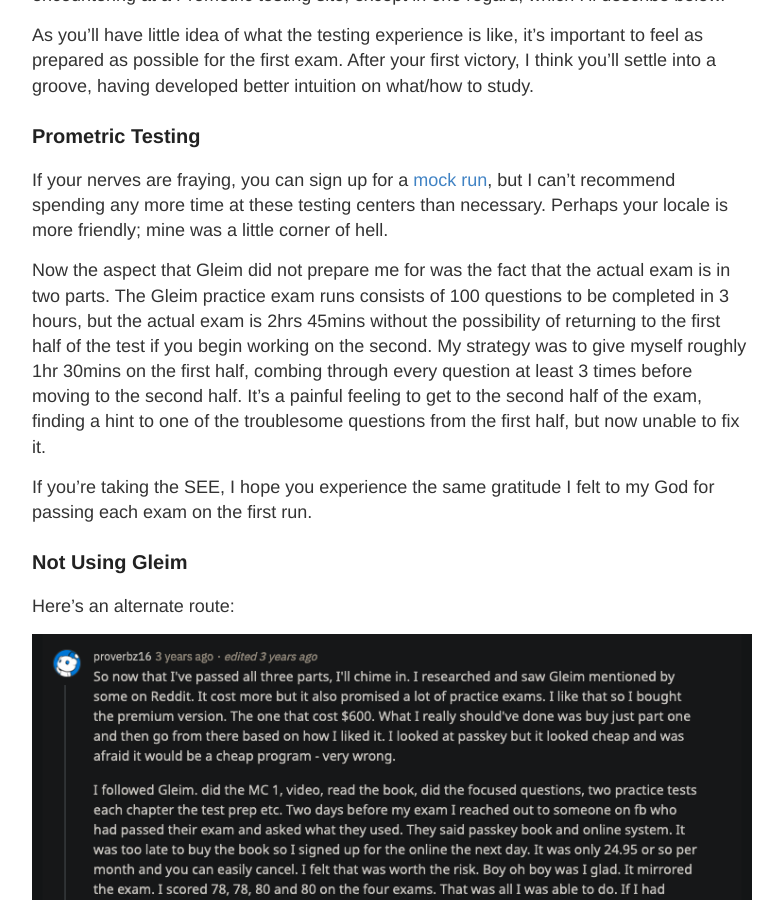
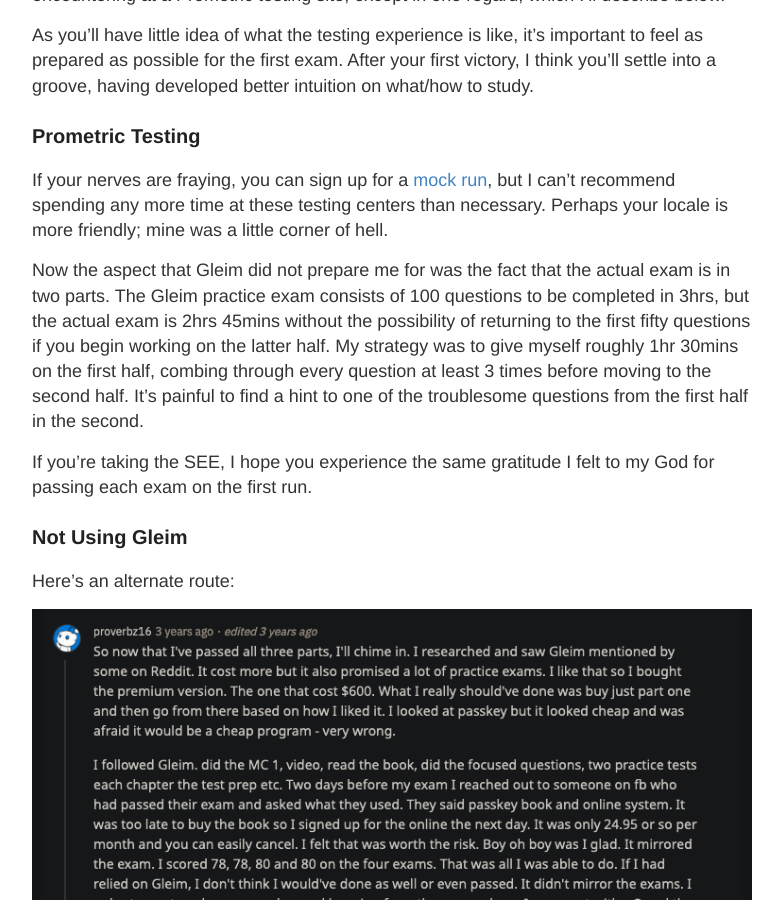
Before and after one commit to poastmil/junsunglee.com, a Jekyll site: the page built from _posts/2021-3-30-A-Tale-of-Tax-Licensing.md, in a window 1280 px wide and 900 px high, scrolled down 2861 px. Shown: the whole window, without its empty margins (248-1031 px from the left). Built offline with Jekyll 4.4.1, drawn with Linux system fonts in a browser that asks for light colours.

Commit message:
Updated post

```diff
--- a/_posts/2021-3-30-A-Tale-of-Tax-Licensing.md
+++ b/_posts/2021-3-30-A-Tale-of-Tax-Licensing.md
@@ -51,12 +51,13 @@
 
 If your nerves are fraying, you can sign up for a [mock run](https://www.prometric.com/test-takers/search/irs), but I can't recommend spending any more time at these testing centers than necessary. Perhaps your locale is more friendly; mine was a little corner of hell.
 
-Now the aspect that Gleim did not prepare me for was the fact that the actual exam is in two parts. The Gleim practice exam runs consists of 100 questions to be completed in 3 hours, but the actual exam is 2hrs 45mins without the possibility of returning to the first half of the test if you begin working on the second. My strategy was to give myself roughly 1hr 30mins on the first half, combing through every question at least 3 times before moving to the second half. It's a painful feeling to get to the second half of the exam, finding a hint to one of the troublesome questions from the first half, but now unable to fix it.
+Now the aspect that Gleim did not prepare me for was the fact that the actual exam is in two parts. The Gleim practice exam consists of 100 questions to be completed in 3hrs, but the actual exam is 2hrs 45mins without the possibility of returning to the first fifty questions if you begin working on the latter half. My strategy was to give myself roughly 1hr 30mins on the first half, combing through every question at least 3 times before moving to the second half. It's painful to find a hint to one of the troublesome questions from the first half in the second.
 
 If you're taking the SEE, I hope you experience the same gratitude I felt to my God for passing each exam on the first run.
 
 
 ### Not Using Gleim
+
 Here's an alternate route:
 
 [![Reddit2](../images/EAPasskey.png "A Redditor shares their story")](https://www.reddit.com/r/taxpros/comments/7nx16x/how_long_did_it_take_to_pass_the_ea_exam/)
```
